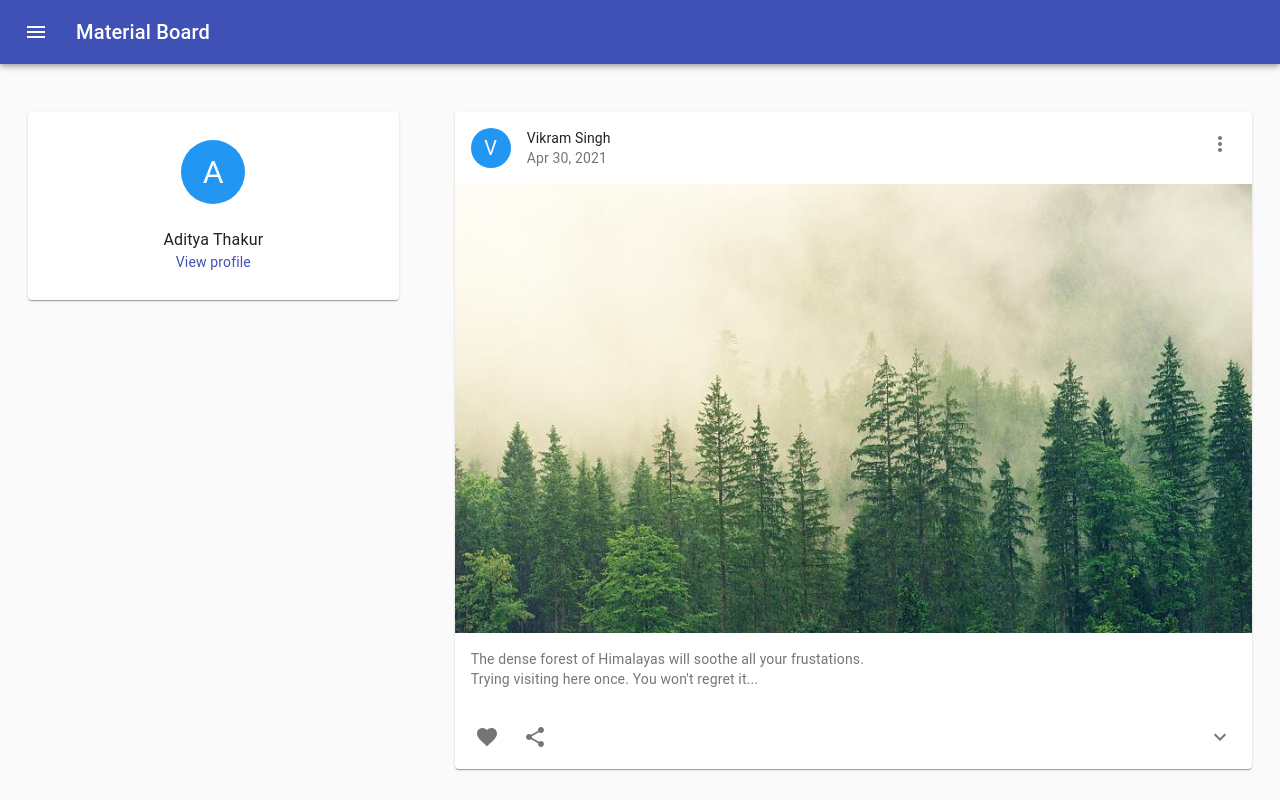
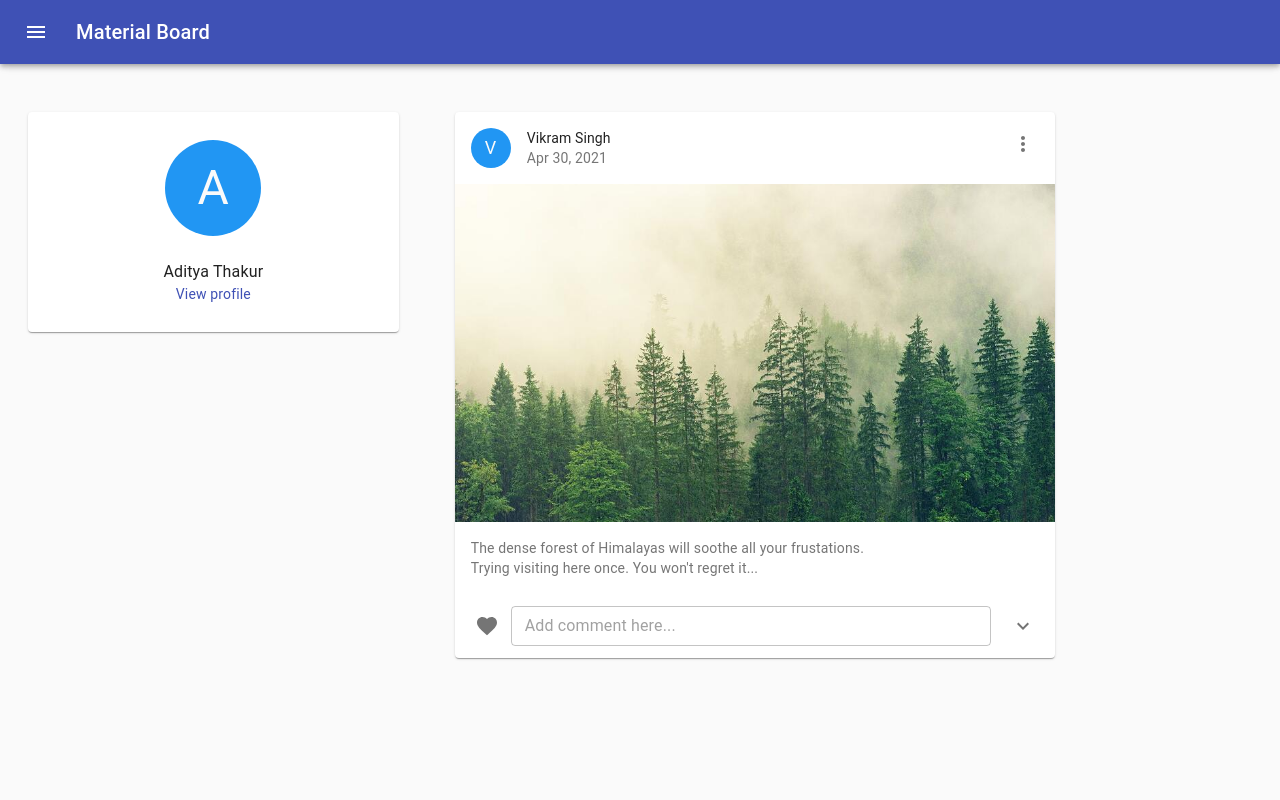
Before and after one commit to Accelerator-One/social-community-discussion-board, a React (Create React App) app: page / in a window 1280 px wide. Built offline with nearby package versions, Linux system fonts and the light colour scheme.

Commit message:
feat : Post component UI improvements

```diff
--- /dev/null
+++ b/src/cmp/Comment.js
@@ -0,0 +1,28 @@
+import React from 'react';
+
+import Avatar from '@material-ui/core/Avatar';
+import Grid from '@material-ui/core/Grid';
+import Paper from '@material-ui/core/Paper';
+import Typography from '@material-ui/core/Typography';
+
+import { purple } from '@material-ui/core/colors';
+
+function Comment({ uid, name, message }) {
+  return (
+    <Paper key={uid}>
+      <Grid container justify="center" spacing={4}>
+        <Grid item xs={10} style={{ 'position': 'relative', 'left': '1.6em' }}>
+          <Typography>
+            {name}
+          </Typography>
+          {message}
+        </Grid>
+        <Grid item xs={2}>
+          <Avatar style={{ 'backgroundColor': purple[500] }}> {(name[0]).toUpperCase()} </Avatar>
+        </Grid>
+      </Grid>
+    </Paper>
+  );
+};
+
+export default (Comment);
--- a/src/cmp/Post.js
+++ b/src/cmp/Post.js
@@ -1,25 +1,35 @@
 import React from 'react';
 import { makeStyles } from '@material-ui/core/styles';
 import clsx from 'clsx';
+
+import Collapse from '@material-ui/core/Collapse';
+import Avatar from '@material-ui/core/Avatar';
+
+import Typography from '@material-ui/core/Typography';
+import { blue, red } from '@material-ui/core/colors';
+
+// Card component(s)
 import Card from '@material-ui/core/Card';
 import CardHeader from '@material-ui/core/CardHeader';
 import CardMedia from '@material-ui/core/CardMedia';
 import CardContent from '@material-ui/core/CardContent';
 import CardActions from '@material-ui/core/CardActions';
-import Collapse from '@material-ui/core/Collapse';
-import Avatar from '@material-ui/core/Avatar';
+
+// Icon component(s)
+import ShareIcon from '@material-ui/icons/Share';
 import IconButton from '@material-ui/core/IconButton';
-import Typography from '@material-ui/core/Typography';
-import { blue } from '@material-ui/core/colors';
+import MoreVertIcon from '@material-ui/icons/MoreVert';
 import FavoriteIcon from '@material-ui/icons/Favorite';
-import ShareIcon from '@material-ui/icons/Share';
 import ExpandMoreIcon from '@material-ui/icons/ExpandMore';
-import MoreVertIcon from '@material-ui/icons/MoreVert';
+
+// Asset(s)
+import Comment from './Comment.js';
 import TestImg from '../assets/testImg.jpg';
+import { TextField } from '@material-ui/core';
 
 const useStyles = makeStyles((theme) => ({
   root: {
-    maxWidth: 'auto',
+    maxWidth: '600px',
   },
   media: {
     height: 0,
@@ -37,15 +47,16 @@ const useStyles = makeStyles((theme) => ({
   },
   avatar: {
     backgroundColor: blue[500],
-    display: "flex",
-    alignItems: "center"
-  },
+    fontSize: 'large',
+    padding: '1em'
+  }
 }));
 
 export default function RecipeReviewCard() {
 
   const classes = useStyles();
   const [expanded, setExpanded] = React.useState(false);
+  const [liked, setLiked] = React.useState(false);
 
   const handleExpandClick = () => {
     setExpanded(!expanded);
@@ -81,11 +92,21 @@ export default function RecipeReviewCard() {
       </CardContent>
       <CardActions disableSpacing>
         <IconButton aria-label="add to favorites">
-          <FavoriteIcon />
+          <FavoriteIcon onClick={() => setLiked(!liked)} style={
+            (liked) ? {
+              "color": red[500]
+            } : {}
+          } />
         </IconButton>
-        <IconButton aria-label="share">
-          <ShareIcon />
-        </IconButton>
+
+        <TextField
+          variant={'outlined'}
+          size={'small'}
+          fullWidth={true}
+          placeholder='Add comment here...'
+          style={{ 'maxWidth': '480px' }}>
+        </TextField>
+
         <IconButton
           className={clsx(classes.expand, {
             [classes.expandOpen]: expanded,
@@ -99,9 +120,12 @@ export default function RecipeReviewCard() {
       </CardActions>
       <Collapse in={expanded} timeout="auto" unmountOnExit>
         <CardContent>
-          <Typography>
-            Comment section
-          </Typography>
+
+          {/* TODO: Replace with mapper later */}
+          <Comment uid="1" name="Vedika" message="I just want an iPhone!" />
+
+          <br />
+
         </CardContent>
       </Collapse>
     </Card>
--- a/src/pages/Home.js
+++ b/src/pages/Home.js
@@ -30,11 +30,8 @@ class Home extends Component {
       },
       avatar: {
         backgroundColor: blue[500],
-        display: "flex",
-        alignItems: "center",
-        width: '2em',
-        height: '2em',
-        fontSize: 'xx-large'
+        fontSize: 'xxx-large',
+        padding: '1em'
       },
       center: {
         display: 'flex',
--- a/src/pages/Settings.js
+++ b/src/pages/Settings.js
@@ -7,6 +7,7 @@ import Paper from '@material-ui/core/Paper';
 import Button from '@material-ui/core/Button';
 import Typography from '@material-ui/core/Typography';
 import TextField from "@material-ui/core/TextField";
+import { blue } from '@material-ui/core/colors';
 
 // Snackbar compoenent(s)
 import Snackbar from '@material-ui/core/Snackbar';
@@ -25,11 +26,9 @@ const styles = {
     padding: '1.6em'
   },
   avatar: {
-    alignItems: "center",
-    width: '2em',
-    height: '2em',
+    backgroundColor: blue[500],
     fontSize: 'xxx-large',
-    backgroundColor: '#1e88e5'
+    padding: '1em'
   }
 };
 
@@ -105,7 +104,7 @@ class Settings extends Component {
       <>
         <br /><br />
         <Grid container justify="center" spacing={6}>
-          <Paper style={styles.paper} elevation={2}>
+          <Paper style={styles.paper} elevation={24}>
 
             <Typography variant='h5'>
               Edit Profile
@@ -114,7 +113,10 @@ class Settings extends Component {
 
             <Grid container justify="center">
 
-              <Avatar variant={"circle"} style={styles.avatar}> {this.state.name[0].toUpperCase()} </Avatar>
+              <Grid item xs={10} style={{ 'display': 'flex', 'flexDirection': 'column', 'justifyContent': 'center', 'alignItems': 'center' }}>
+                <Avatar variant={"circle"} style={styles.avatar}> {this.state.name[0].toUpperCase()} </Avatar>
+                <br />
+              </Grid>
 
               <Grid item xs={10}>
 
```
